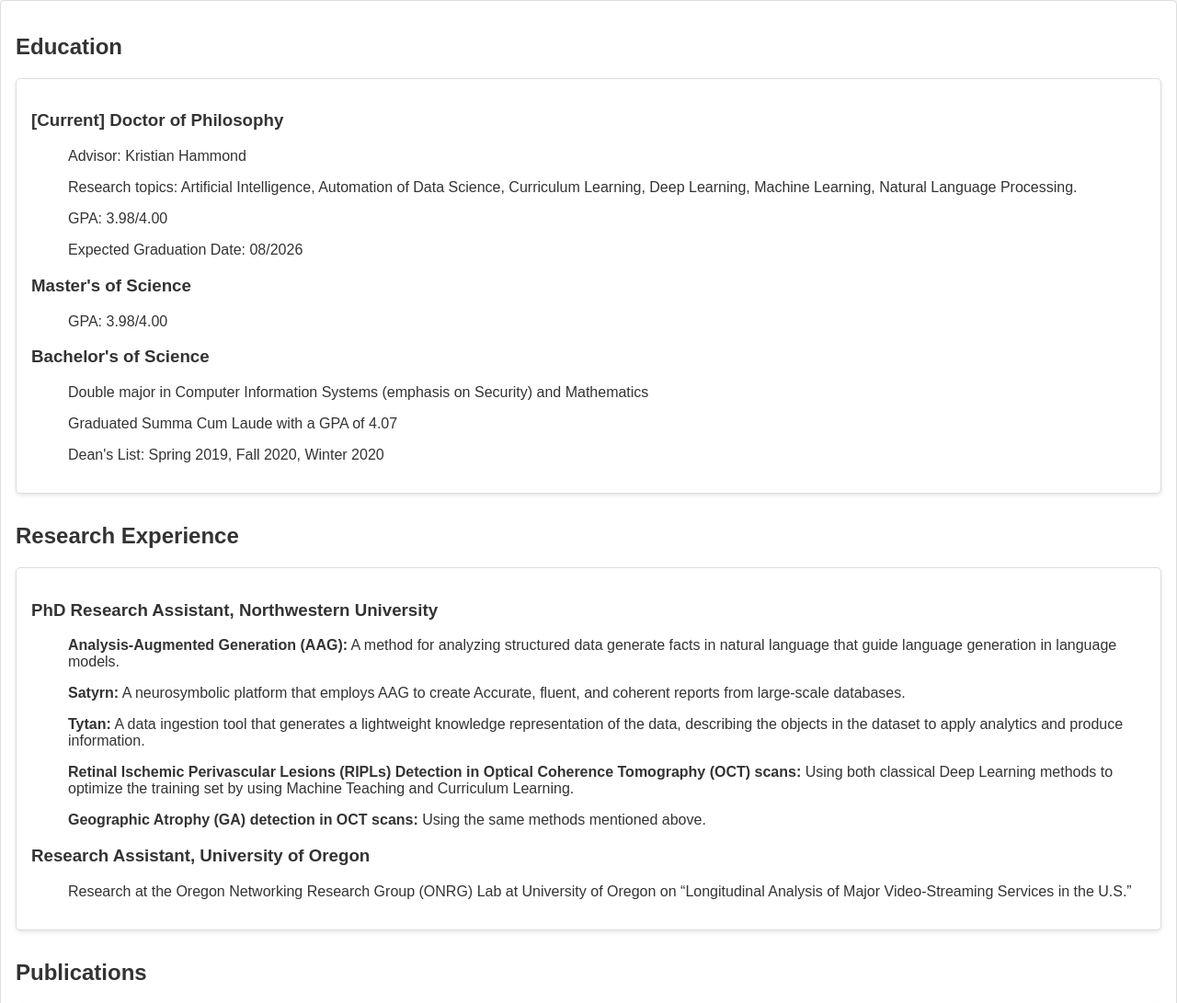
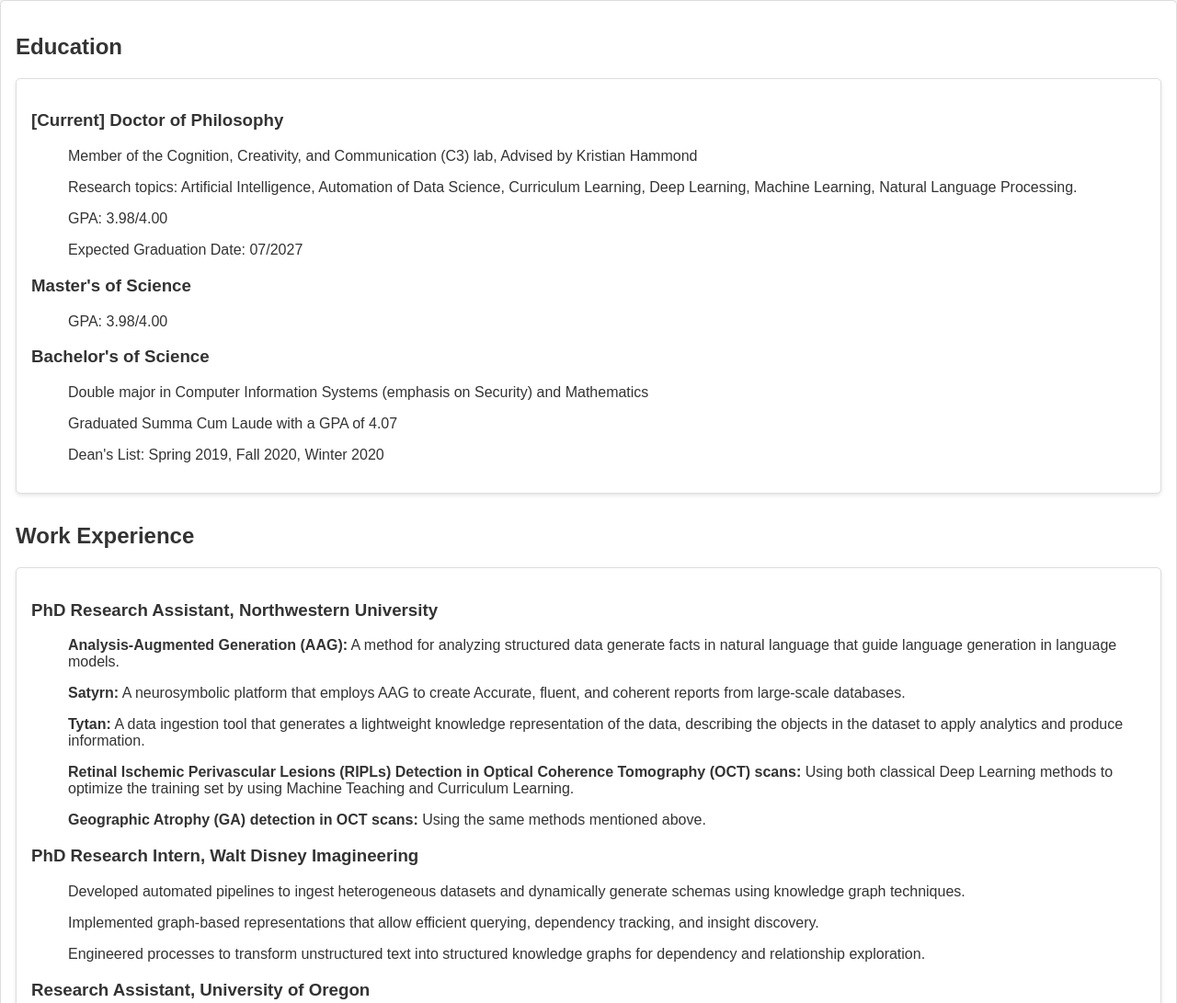
Before and after one commit to DonnaHooshmand/donnahooshmand.github.io, a plain HTML site: page index.html in a window 1280 px wide. Shown: the part 196-1287 px from the top of the page at 92% size. Drawn offline with Linux system fonts and the light colour scheme.

Commit message:
update end of summer 2025

```diff
--- a/index.html
+++ b/index.html
@@ -91,23 +91,23 @@
             <h2>Education</h2>
             <div class="white_box">
                 <h3>[Current] Doctor of Philosophy</h3>
-                <ul>Advisor: Kristian Hammond</ul>
+                <ul>Member of the Cognition, Creativity, and Communication (C3) lab, Advised by Kristian Hammond</ul>
                 <ul>Research topics:  Artificial Intelligence, Automation of Data Science, Curriculum Learning, Deep Learning, Machine Learning, Natural Language Processing.</ul>
                 <ul>GPA: 3.98/4.00 </ul>
-                <ul>Expected Graduation Date: 08/2026</ul>
+                <ul>Expected Graduation Date: 07/2027</ul>
 
                 <h3>Master's of Science</h3>
                 <ul>GPA: 3.98/4.00 </ul>
 
                 <h3>Bachelor's of Science </h3>
-                <ul> Double major in Computer Information Systems (emphasis on Security) and Mathematics </ul>
+                <ul>Double major in Computer Information Systems (emphasis on Security) and Mathematics </ul>
                 <ul>Graduated Summa Cum Laude with a GPA of 4.07</ul>
                 <ul>Dean's List: Spring 2019, Fall 2020, Winter 2020</ul>
             </div>
 
         </section>
-        <section id="research">
-            <h2>Research Experience</h2>
+        <section id="Work Experience">
+            <h2>Work Experience</h2>
             <div class="white_box">
                 <h3>PhD Research Assistant, Northwestern University</h3>
                 <ul><b>Analysis-Augmented Generation (AAG):</b> A method for analyzing structured data generate facts in natural language that guide language generation in language models.</ul>
@@ -116,9 +116,15 @@
                 <ul><b>Retinal Ischemic Perivascular Lesions (RIPLs) Detection in Optical Coherence Tomography (OCT) scans:</b> Using both classical Deep Learning methods to optimize the training set by using Machine Teaching and Curriculum Learning.</ul>
                 <ul><b>Geographic Atrophy (GA) detection in OCT scans:</b> Using the same methods mentioned above.</ul>
 
+                <h3>PhD Research Intern, Walt Disney Imagineering</h3>
+                <ul>Developed automated pipelines to ingest heterogeneous datasets and dynamically generate schemas using knowledge graph techniques.</ul>
+                <ul>Implemented graph-based representations that allow efficient querying, dependency tracking, and insight discovery.</ul>
+                <ul>Engineered processes to transform unstructured text into structured knowledge graphs for dependency and relationship exploration.</ul>
+
                 <h3>Research Assistant, University of Oregon</h3>
                 <ul>Research at the Oregon Networking Research Group (ONRG) Lab at University of Oregon on “Longitudinal Analysis of Major Video-Streaming Services in the U.S.”</ul>
             </div>
+
 
         </section>
         <section id="publications">
@@ -134,6 +140,14 @@
             <ul>Michael Drakopoulos, <b>Donna Hooshmand</b>, Laura Machlab, Kristian Hammond, Rukhsana Mirza, Automated identification of subretinal drusenoid deposits in dry age-related macular degeneration from a small imaging dataset, Northwestern University Feinberg School of Medicine 17th Annual Lewis Landsberg Research Day, 2023</ul>
             <ul>Michael Drakopoulos, <b>Donna Hooshmand</b>, Laura Machlab, Paul Bryar, Kristian Hammond, Rukhsana Mirza, Automated identification of retinal ischemic perivascular lesions, a potential imaging biomarker of cardiovascular disease, American Medical Association Research Challenge, 2023</ul>
             <ul>Michael Drakopoulos, <b>Donna Hooshmand</b>, Laura Machlab, Paul Bryar, Kristian Hammond, Rukhsana Mirza, Machine teaching enables rapid development of first automated system to identify retinal ischemic perivascular lesions, Retina Society Annual Meeting, 2023</ul>
+            </div>
+        </section>
+
+        <section id="Patents">
+            <h2>Patents</h2>
+            <div class="white_box">
+                <ul>Jay Bisen, Michael Drakopoulos, Donna Hooshmand, Hayden Sikora, Laura Machlab, Paul Bryar, Kristian Hammond, Emma Alexander, Rukhsana Mirza, Retinal Ischemic Perivascular Lesion Identification Using Machine Teaching Techniques, Northwestern University Innovation and New Ventures Office, Disclosure ID: Disc-ID-25-04-21-001, Provisionally Accepted (May 2025)</ul>
+                <ul>IN PROGRESS: Patent with Walt Disney Imagineering</ul>
             </div>
         </section>
 
```
Also changed, not shown: 3 other files.
